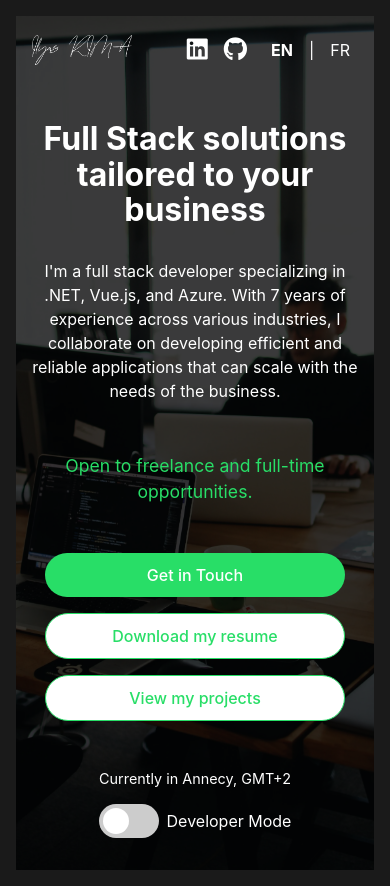
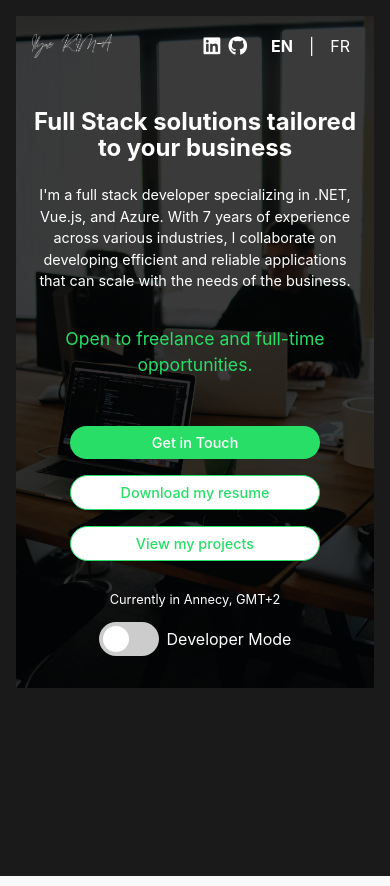
Before and after one commit to irilias/Portfolio, a Vue app: page / in a window 390 px wide. Built offline with nearby package versions, Linux system fonts and the light colour scheme; no server answers.

Commit message:
responsiveness for 351x678 - home

```diff
--- a/src/styles/Home.scss
+++ b/src/styles/Home.scss
@@ -36,6 +36,13 @@
     position: relative;
     z-index: 2;
   }
+  @media (min-width: 400px) {
+    padding: 1rem;
+  }
+  @media (max-width: 400px) {
+    height: auto;
+    min-height: 100%;
+  }
 }
 
 .header {
@@ -45,8 +52,11 @@
   margin-bottom: 2rem;
 
   &__logo {
+    width: 80px;
+    height: auto;
+    @media (min-width: 400px) {
       width: 100px;
-    height: auto;
+    }
   }
 
   &__right {
@@ -56,12 +66,18 @@
 
   &__social-icons {
     display: flex;
-    gap: 1rem;
+    gap: .5rem;
     margin-right: 1rem;
 
     a {
       color: $text-color;
+      font-size: 1.2rem;
+      @media (min-width: 400px) {
         font-size: 1.5rem;
+      }
+    }
+    @media (min-width: 400px) {
+      gap: 1rem;
     }
   }
 
@@ -86,13 +102,21 @@
   text-align: center;
 
   &__heading {
+    font-size: 1.5rem;
+    margin-bottom: .5rem;
+    @media (min-width: 400px) {
       font-size: 2rem;
       margin-bottom: 1rem;
     }
+  }
 
   &__description {
+    font-size: .9rem;
+    margin-bottom: 1rem;
+    @media (min-width: 400px) {
       font-size: 1rem;
       margin-bottom: 2rem;
+    }
   }
 
   &__availability {
@@ -106,15 +130,19 @@
     flex-direction: column;
     gap: 1rem;
     width: 100%;
-    max-width: 300px;
+    max-width: 250px;
 
     button {
       width: 100%;
-      padding: 0.75rem;
+      padding: 0.5rem;
       border: none;
       border-radius: 50px;
+      font-size: .9rem;
+      cursor: pointer;
+      @media (min-width: 400px) {
+        padding: 0.75rem;
         font-size: 1rem;
-      cursor: pointer;
+      }
     }
 
     &-primary {
@@ -178,7 +206,10 @@
   display: flex;
   flex-direction: column;
   align-items: center;
+  margin-top: 1rem;
+  @media (min-width: 400px) {
     margin-top: 2rem;
+  }
 
   &__mode {
     display: flex;
@@ -188,7 +219,10 @@
   }
 
   &__location {
+    font-size: 0.8rem;
+    @media (min-width: 400px) {
       font-size: 0.9rem;
+    }
   }
 }
 
--- a/src/styles/global.scss
+++ b/src/styles/global.scss
@@ -30,6 +30,11 @@ body, html {
   margin: 0;
   padding: 0;
   min-height: 100vh;
+}
+@media (max-width: 400px) {
+  body {
+    overflow-y: auto;
+  }
 }
 
 h1 {
```
Lines whose indentation alone changed are shown as unchanged.
